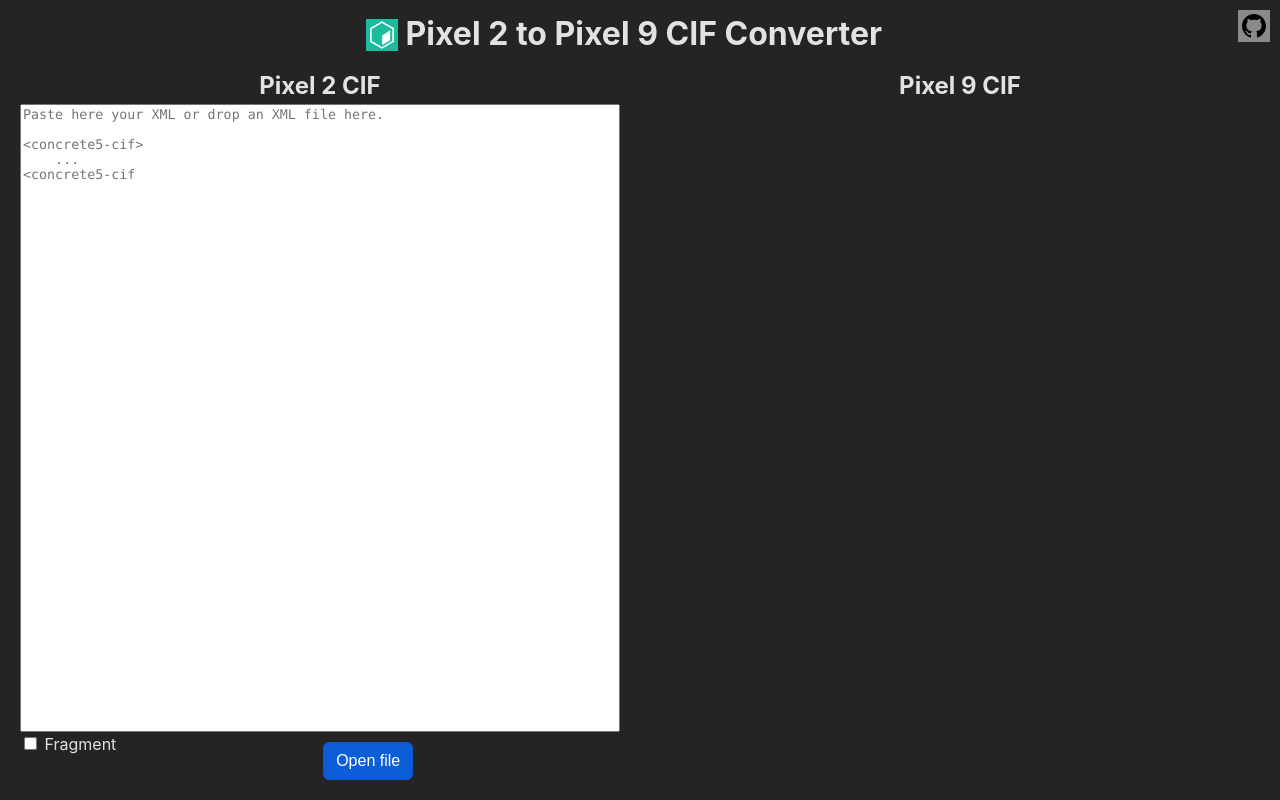
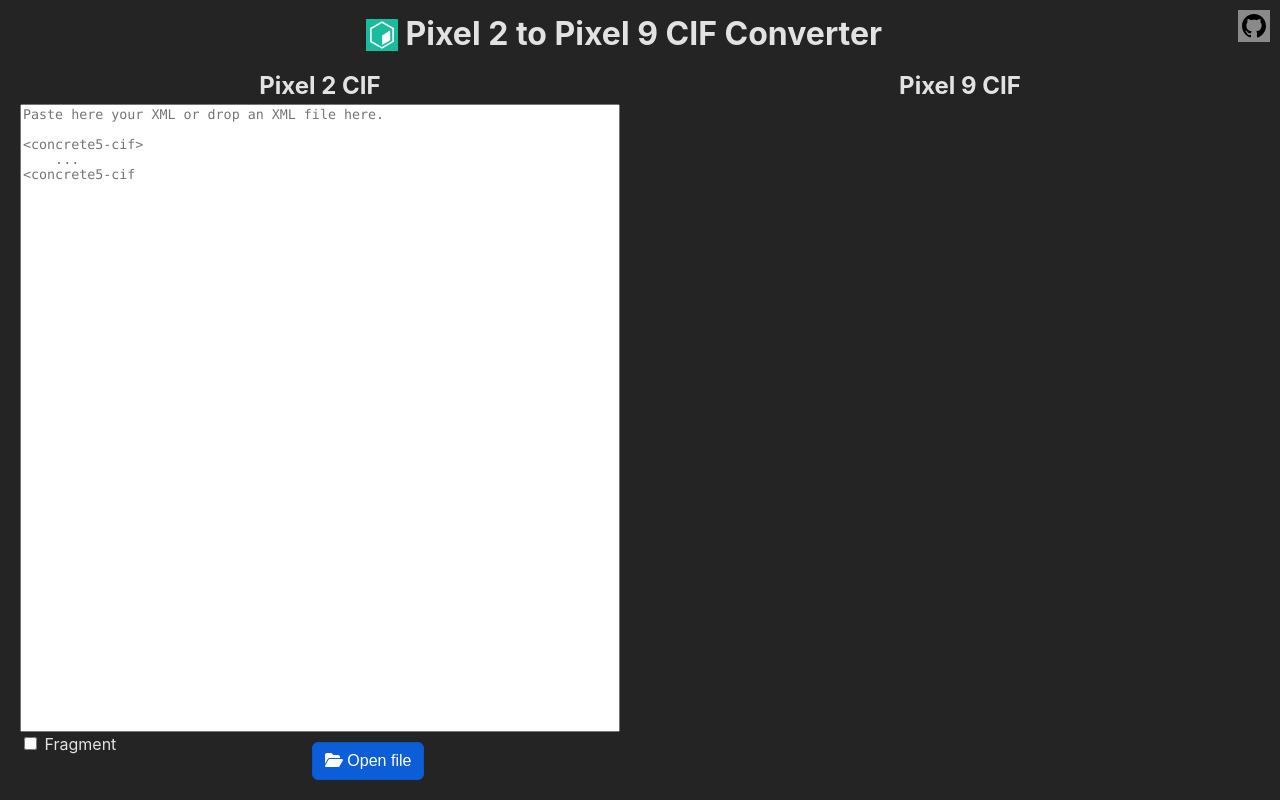
Before and after one commit to mlocati/pixel2to9, a Vue app: page / in a window 1280 px wide. Built offline with nearby package versions, Linux system fonts and the light colour scheme.

Commit message:
Display icons

```diff
--- a/src/components/Input.vue
+++ b/src/components/Input.vue
@@ -81,7 +81,10 @@
                 <input type="checkbox" v-model="fragment" />
                 Fragment
             </label>
-            <button v-on:click.prevent="pickFile()">Open file</button>
+            <button v-on:click.prevent="pickFile()">
+                <fa v-bind:icon="['fas', 'folder-open']" />
+                Open file
+            </button>
             <input type="file" accept="application/xml" ref="filePicker" />
         </div>
     </div>
--- a/src/components/Output.vue
+++ b/src/components/Output.vue
@@ -68,8 +68,14 @@
                 </div>
             </div>
             <div class="actions">
-                <button v-on:click.prevent="copy()">Copy</button>
-                <button v-on:click.prevent="download()">Download</button>
+                <button v-on:click.prevent="copy()">
+                    <fa v-bind:icon="['fas', 'copy']" />
+                    Copy
+                </button>
+                <button v-on:click.prevent="download()">
+                    <fa v-bind:icon="['fas', 'floppy-disk']" />
+                    Download
+                </button>
             </div>
         </template>
     </div>
--- a/src/main.ts
+++ b/src/main.ts
@@ -1,5 +1,13 @@
-import { createApp } from 'vue'
-import './style.css'
-import App from './App.vue'
+import { createApp } from 'vue';
+import './style.css';
+import App from './App.vue';
 
-createApp(App).mount('#app')
+import { library } from '@fortawesome/fontawesome-svg-core';
+import { faCopy, faFloppyDisk, faFolderOpen } from '@fortawesome/free-solid-svg-icons';
+import { FontAwesomeIcon } from '@fortawesome/vue-fontawesome';
+
+library.add(faCopy, faFloppyDisk, faFolderOpen);
+createApp(App)
+    .component('fa', FontAwesomeIcon)
+    .mount('#app')
+;
```
